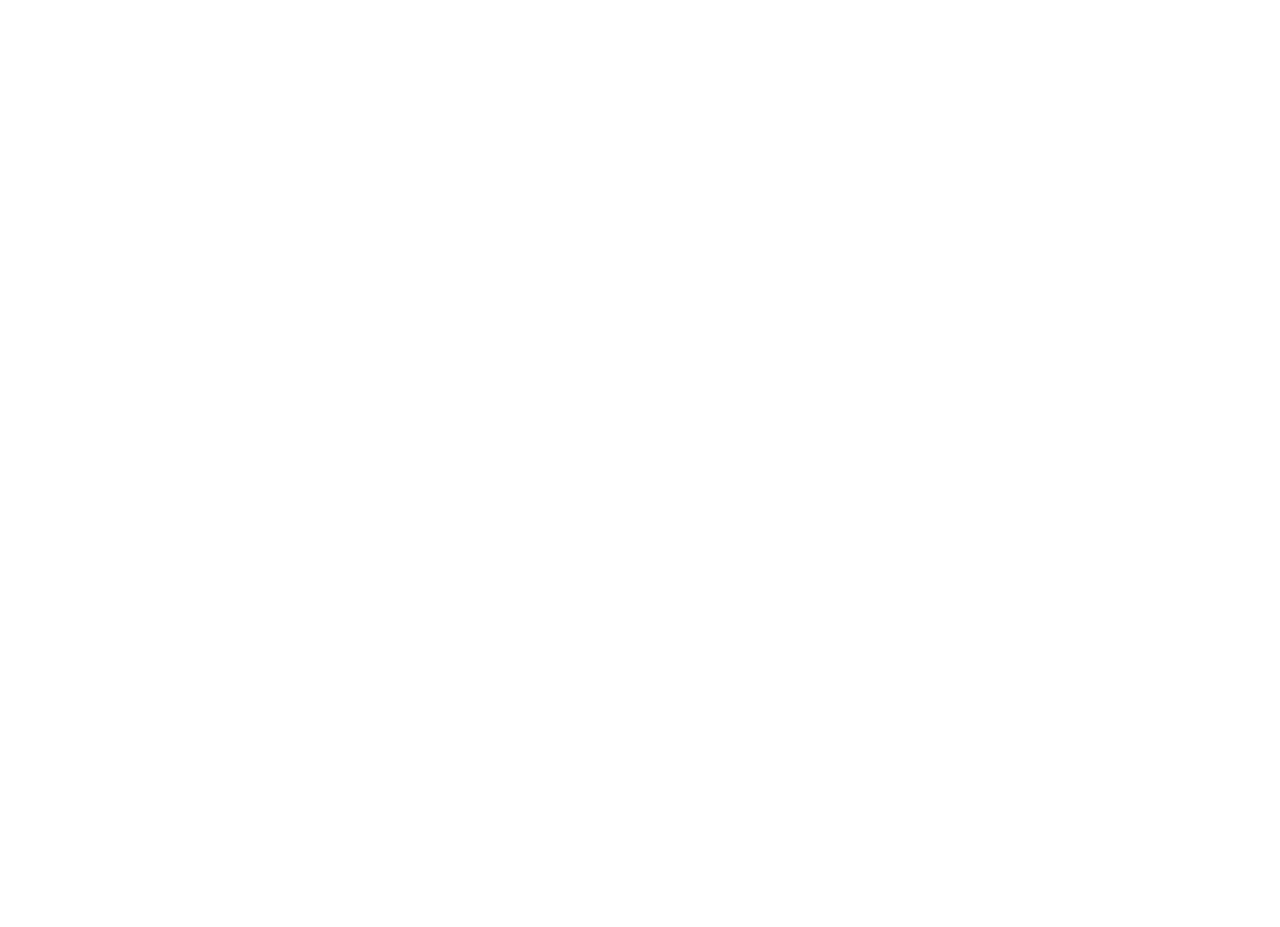
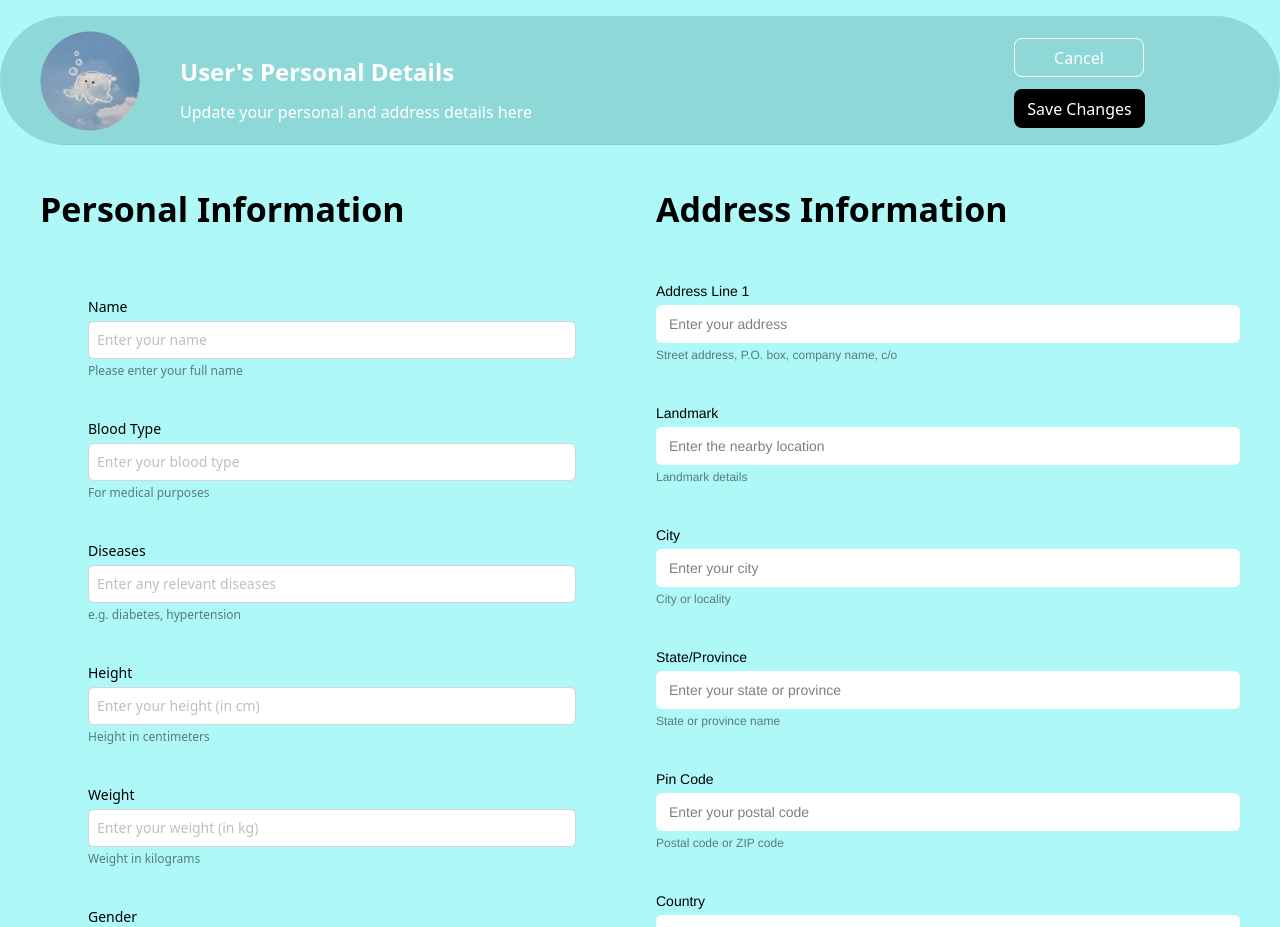
Before and after one commit to hyZenith/CommunoHeal, a React (Vite) app in the folder frontend/vite-project/: page /ProfileEdit in a window 1280 px wide. Before the commit this address had no page. Shown: the top 927 px of the page. Before the commit the page ends 800 px from the top, so only its background shows below. Built offline with nearby package versions, Linux system fonts and the light colour scheme; a web font is replaced by a local one.

Commit message:
Some features are updated

```diff
--- a/frontend/vite-project/package.json
+++ b/frontend/vite-project/package.json
@@ -13,7 +13,7 @@
     "@emotion/react": "^11.14.0",
     "@emotion/styled": "^11.14.0",
     "@mui/material": "^7.0.1",
-    "@tailwindcss/vite": "^4.0.17",
+    "@tailwindcss/vite": "^4.1.3",
     "axios": "^1.8.4",
     "lucide-react": "^0.484.0",
     "moment": "^2.30.1",
@@ -22,7 +22,7 @@
     "react-icons": "^5.5.0",
     "react-radio-buttons": "^1.2.2",
     "react-router-dom": "^7.4.0",
-    "tailwindcss": "^4.0.17"
+    "tailwindcss": "^4.1.3"
   },
   "devDependencies": {
     "@eslint/js": "^9.21.0",
--- a/frontend/vite-project/src/App.jsx
+++ b/frontend/vite-project/src/App.jsx
@@ -15,7 +15,7 @@
 import VideoConnect from './pages/Dashboard/VideoConnect'
 import Prescription from './pages/Dashboard/Prescription'
 import Profile from './pages/Dashboard/Profile'
-
+import  ProfileEdit  from './pages/Dashboard/ProfileEditPage/ProfileEdit'
 
 const App = () => {
 
@@ -30,6 +30,7 @@
           <Route path='/Prescription' exact element={<Prescription />}/>
           <Route path='/Transcript' exact element={<Transcript />}/>
           <Route path='/VideoConnect' exact element={ <VideoConnect />}/>
+          <Route path='/ProfileEdit' exact element={ <ProfileEdit />}/>
           <Route path='login' exact element={ <Login />}/>
           <Route path='SignUp' exact element={ <SignUp />}/>
         </Routes>
--- a/frontend/vite-project/src/index.css
+++ b/frontend/vite-project/src/index.css
@@ -1,6 +1 @@
 @import "tailwindcss";
-/*
-@theme {
-    --color-
-}
- */
--- a/frontend/vite-project/src/pages/Dashboard/Profile.jsx
+++ b/frontend/vite-project/src/pages/Dashboard/Profile.jsx
@@ -105,7 +105,10 @@
               {profileData.email}
             </div>
 
-            <button className="absolute top-[227px] left-[417px] w-[98px] h-[42px] bg-[#4eb7b7] rounded-[7.49px] hover:bg-[#3a9999] text-white">
+            <button
+              className="absolute top-[227px] left-[417px] w-[98px] h-[42px] bg-[#4eb7b7] rounded-[7.49px] hover:bg-[#3a9999] text-white"
+              onClick={() => window.location.href = '/ProfileEdit'}
+            >
               Edit
             </button>
           </div>
@@ -139,7 +142,10 @@
               </div>
             ))}
 
-            <button className="absolute top-[417px] left-[417px] w-[98px] h-[42px] bg-[#4eb7b7] rounded-[7.49px] hover:bg-[#3a9999] text-white">
+            <button
+              className="absolute top-[417px] left-[417px] w-[98px] h-[42px] bg-[#4eb7b7] rounded-[7.49px] hover:bg-[#3a9999] text-white"
+              onClick={() => window.location.href = '/ProfileEdit'}
+            >
               Edit
             </button>
           </div>
@@ -271,15 +277,22 @@
               ))}
             </div>
 
-            <button className="absolute top-[289px] left-[640px] w-[98px] h-[42px] bg-[#4eb7b7] rounded-[7.49px] hover:bg-[#3a9999] text-white">
+            <button
+              className="absolute top-[289px] left-[640px] w-[98px] h-[42px] bg-[#4eb7b7] rounded-[7.49px] hover:bg-[#3a9999] text-white"
+              onClick={() => window.location.href = '/ProfileEdit'}
+            >
               Edit
             </button>
           </div>
         </div>
 
         {/* New Div */}
-        <div className="w-[501px] h-[420px] absolute top-40 left-[1200px]  rounded-[50px]  border-none">
-         <img src="/src/assets/images/scenery.png" alt="" />
+        <div
+          className="w-[501px] h-[420px] absolute top-40 left-[1200px]  rounded-[50px]  border-none"
+          onClick={() => window.location.href = '/ProfileEdit'}
+          style={{ cursor: "pointer" }}
+        >
+          <img src="/src/assets/images/scenery.png" alt="" />
         </div>
       </div>
     </div>
--- /dev/null
+++ b/frontend/vite-project/src/pages/Dashboard/ProfileEditPage/ProfileEdit.jsx
@@ -0,0 +1,70 @@
+import React from "react";
+import PersonalInformationSection from "./sections/PersonalInformationSection";
+import AddressInformationSection from "./sections/AddressInformationSection";
+
+const EditPage = () => {
+  return (
+    <main className="bg-[#96f6f6c4] flex flex-row justify-center w-full">
+      <div className="  w-full max-w-[1512px]">
+        <div className="relative w-full">
+          {/* Background image */}
+          <div className="w-full  min-h-screen pb-10">
+            {/* header */}
+            <header className="w-full h-[129px] mt-4 bg-[url(/src/assets/images/section.svg)]  bg-cover bg-[50%_50%] rounded-full relative font-poppins">
+
+              <div className="flex flex-col w-full max-w-4xl gap-3 mb-6 left-[180px] absolute top-[40px] font-poppins">
+                <h1 className="font-bold text-2xl text-white leading-8">
+                  User's Personal Details
+                </h1>
+                <p className="text-base text-white font-normal leading-6">
+                  Update your personal and address details here
+                </p>
+              </div>
+              <div className="flex flex-col md:flex-row justify-between items-start md:items-center px-10 mt-4">
+                <div className="w-[100px] h-[100px] rounded-[50px] absolute top-[15px]">
+                  <img
+                    src="/src/assets/images/profile.png"
+                    alt="User profile"
+                    className="w-full h-full rounded-full"
+                  />
+                </div>
+
+                <div className="flex flex-col gap-3 mt-4 md:mt-0 absolute top-[22px] right-[135px]">
+                  <button
+                    variant="outline"
+                    className="w-[130px] h-[39px] border border-white text-white bg-transparent rounded-lg"
+                  >
+                    Cancel
+                  </button>
+
+                  <button className="w-[131px] h-[39px] bg-black text-white rounded-lg">
+                    Save Changes
+                  </button>
+                </div>
+              </div>
+            </header>
+            {/* Main content with two columns */}
+            <div className="flex flex-col md:flex-row gap-8 px-10 mt-10 font-poppins">
+              {/* Left column - Personal Information */}
+              <section className="flex-1">
+                <h2 className="font-bold text-[34px] leading-[48px] mb-6">
+                  Personal Information
+                </h2>
+                <PersonalInformationSection />
+              </section>
+              {/* Right column - Address Information */}
+              <section className="flex-1">
+                <h2 className="font-bold text-[34px] leading-[48px] mb-6">
+                  Address Information
+                </h2>
+                <AddressInformationSection />
+              </section>
+            </div>
+          </div>
+        </div>
+      </div>
+    </main>
+  );
+};
+
+export default EditPage;
--- /dev/null
+++ b/frontend/vite-project/src/pages/Dashboard/ProfileEditPage/sections/AddressInformationSection.jsx
@@ -0,0 +1,76 @@
+import React from "react";
+
+const AddressInformationSection = () => {
+  // Form field data for mapping
+  const addressFields = [
+    {
+      id: "address-line-1",
+      label: "Address Line 1",
+      placeholder: "Enter your address",
+      helperText: "Street address, P.O. box, company name, c/o",
+    },
+    {
+      id: "landmark",
+      label: "Landmark",
+      placeholder: "Enter the nearby location",
+      helperText: "Landmark details",
+    },
+    {
+      id: "city",
+      label: "City",
+      placeholder: "Enter your city",
+      helperText: "City or locality",
+    },
+    {
+      id: "state-province",
+      label: "State/Province",
+      placeholder: "Enter your state or province",
+      helperText: "State or province name",
+    },
+    {
+      id: "pin-code",
+      label: "Pin Code",
+      placeholder: "Enter your postal code",
+      helperText: "Postal code or ZIP code",
+    },
+    {
+      id: "country",
+      label: "Country",
+      placeholder: "Enter your country",
+      helperText: "Country name",
+    },
+  ];
+
+  return (
+    <div className="flex flex-col w-full max-w-[592px] gap-10 py-6">
+      {addressFields.map((field) => (
+        <div key={field.id} className="flex flex-col w-full gap-1">
+          <label
+            htmlFor={field.id}
+            className="font-medium text-sm text-black font-['Poppins',Helvetica]"
+          >
+            {field.label}
+          </label>
+
+          <input
+            id={field.id}
+            placeholder={field.placeholder}
+            className="px-3 py-2 bg-white rounded-md border border-solid border-transparent text-sm font-['Poppins',Helvetica]"
+          />
+
+          <p className="text-xs font-light text-[#00000080] font-['Poppins',Helvetica]">
+            {field.helperText}
+          </p>
+        </div>
+      ))}
+      {/* Update button */}
+      <div className="flex flex-col items-end gap-3">
+        <button className="w-60 p-3 bg-black text-white rounded-lg">
+          Update
+        </button>
+      </div>
+    </div>
+  );
+};
+
+export default AddressInformationSection;
--- /dev/null
+++ b/frontend/vite-project/src/pages/Dashboard/ProfileEditPage/sections/PersonalInformationSection.jsx
@@ -0,0 +1,106 @@
+import React from "react";
+
+const PersonalInformationSection = () => {
+  // Data for form fields
+  const formFields = [
+    {
+      id: "name",
+      label: "Name",
+      placeholder: "Enter your name",
+      helperText: "Please enter your full name",
+      type: "input",
+    },
+    {
+      id: "bloodType",
+      label: "Blood Type",
+      placeholder: "Enter your blood type",
+      helperText: "For medical purposes",
+      type: "input",
+    },
+    {
+      id: "diseases",
+      label: "Diseases",
+      placeholder: "Enter any relevant diseases",
+      helperText: "e.g. diabetes, hypertension",
+      type: "input",
+    },
+    {
+      id: "height",
+      label: "Height",
+      placeholder: "Enter your height (in cm)",
+      helperText: "Height in centimeters",
+      type: "input",
+    },
+    {
+      id: "weight",
+      label: "Weight",
+      placeholder: "Enter your weight (in kg)",
+      helperText: "Weight in kilograms",
+      type: "input",
+    },
+  ];
+
+  // Data for toggle groups
+  const toggleGroups = [
+    {
+      id: "gender",
+      label: "Gender",
+      helperText: "Select your gender",
+      options: ["Male", "Female", "Other"],
+    },
+    {
+      id: "language",
+      label: "Language",
+      helperText: "Select your preferred language",
+      options: ["English", "Hindi", "Assamese", "Bengali"],
+    },
+  ];
+
+  return (
+    <div className="w-full max-w-[736px] py-10 px-12">
+      <div className="flex flex-col gap-10 p-0">
+        {/* Input fields */}
+        {formFields.map((field) => (
+          <div key={field.id} className="flex flex-col w-full gap-1">
+            <label
+              htmlFor={field.id}
+              className="font-medium text-sm text-black"
+            >
+              {field.label}
+            </label>
+            <input
+              id={field.id}
+              placeholder={field.placeholder}
+              className="border border-gray-300 bg-white text-[#00000080] text-sm p-2 rounded-md"
+            />
+            <p className="text-xs text-[#00000080]">{field.helperText}</p>
+          </div>
+        ))}
+
+        {/* Toggle groups */}
+        {toggleGroups.map((group) => (
+          <div key={group.id} className="flex flex-col w-full gap-1">
+            <label className="font-medium text-sm text-black">
+              {group.label}
+            </label>
+            <div className="flex gap-2">
+              {group.options.map((option) => (
+                <button
+                  key={option}
+                  className="w-16 p-2 rounded-md font-light text-sm border border-gray-300 bg-white hover:bg-gray-100"
+                >
+                  {option}
+                </button>
+              ))}
+            </div>
+            <p className="text-xs text-[#00000080]">{group.helperText}</p>
+          </div>
+        ))}
+
+
+      </div>
+    </div>
+  );
+};
+
+export default PersonalInformationSection;
```
Also changed, not shown: frontend/vite-project/src/pages/Dashboard/HomePage.jsx (+11 -2 lines), 1 other file (tests, documents, lock files or other folders).
